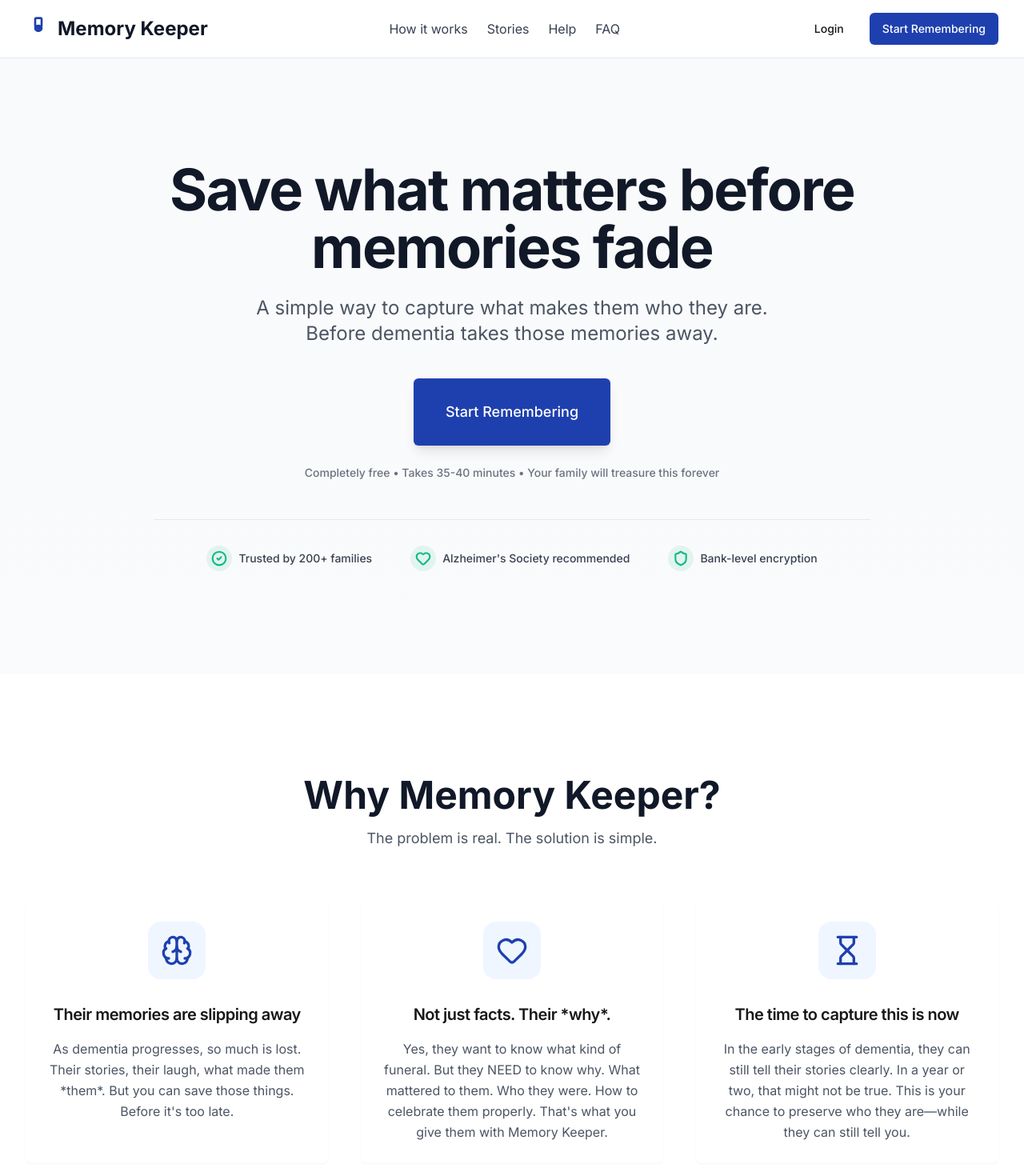
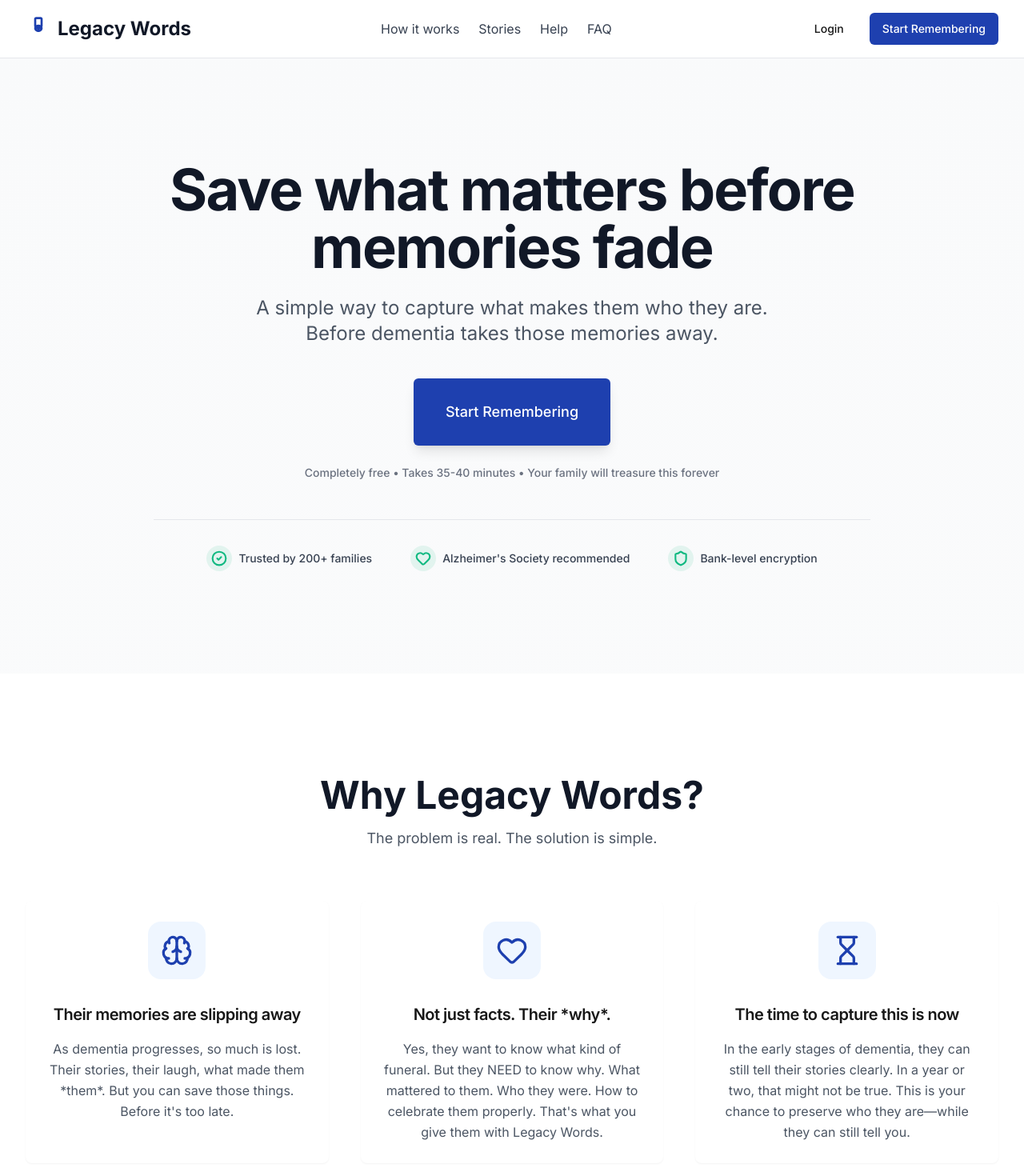
Before and after one commit to tryvailo/MKeeper, a Next.js app: page / in a window 1280 px wide. Shown: the top 1470 px of the page at 80% size. Built offline with nearby package versions, Linux system fonts and the light colour scheme.

Commit message:
Replace all remaining Memory Keeper references with Legacy Words

```diff
--- a/app/contact/page.tsx
+++ b/app/contact/page.tsx
@@ -180,7 +180,7 @@
                       required
                       value={formData.subject}
                       onChange={(e) => setFormData({ ...formData, subject: e.target.value })}
-                      placeholder="e.g., Question about Memory Keeper, Technical issue"
+                      placeholder="e.g., Question about Legacy Words, Technical issue"
                       className="mt-1"
                     />
                   </div>
--- a/app/dashboard/page.tsx
+++ b/app/dashboard/page.tsx
@@ -157,7 +157,7 @@
           <div className="flex justify-between items-center">
             <Link href="/" className="flex items-center gap-2 text-2xl font-bold text-gray-900">
               <MemoryKeeperLogo size={28} className="text-brand-blue" strokeWidth={2} />
-              Memory Keeper
+              Legacy Words
             </Link>
             <div className="flex items-center gap-4">
               <Link href="/help">
--- a/app/family/[token]/page.tsx
+++ b/app/family/[token]/page.tsx
@@ -73,7 +73,7 @@
         <div className="max-w-7xl mx-auto px-4 sm:px-6 lg:px-8 py-4">
           <div className="flex items-center gap-2 text-2xl font-bold text-gray-900">
             <MemoryKeeperLogo size={28} className="text-brand-blue" strokeWidth={2} />
-            Memory Keeper
+            Legacy Words
           </div>
         </div>
       </header>
--- a/app/layout.tsx
+++ b/app/layout.tsx
@@ -6,7 +6,7 @@
 const inter = Inter({ subsets: ["latin"] });
 
 export const metadata: Metadata = {
-  title: "Memory Keeper - Save their story before memories fade",
+  title: "Legacy Words - Save their story before memories fade",
   description: "A free tool for dementia families to capture their loved one's story—who they are, what matters to them—before memories fade. Share with family. Keep safe forever.",
 };
 
--- a/app/page.tsx
+++ b/app/page.tsx
@@ -45,7 +45,7 @@
           <div className="flex justify-between items-center py-4">
             <Link href="/" className="flex items-center gap-2 text-2xl font-bold text-gray-900">
               <MemoryKeeperLogo size={32} className="text-brand-blue" strokeWidth={2} />
-              Memory Keeper
+              Legacy Words
             </Link>
             <nav className="hidden md:flex items-center gap-6">
               <Link href="#how-it-works" className="text-gray-700 hover:text-gray-900">
@@ -123,7 +123,7 @@
       <section id="why" className="bg-white py-24 md:py-32">
         <div className="max-w-7xl mx-auto px-4 sm:px-6 lg:px-8">
           <div className="text-center mb-16">
-            <h2 className="text-4xl md:text-5xl font-bold text-gray-900 mb-4">Why Memory Keeper?</h2>
+            <h2 className="text-4xl md:text-5xl font-bold text-gray-900 mb-4">Why Legacy Words?</h2>
             <p className="text-lg text-gray-600 max-w-2xl mx-auto">
               The problem is real. The solution is simple.
             </p>
@@ -155,7 +155,7 @@
               </CardHeader>
               <CardContent>
                 <p className="text-gray-600 leading-relaxed text-center">
-                  Yes, they want to know what kind of funeral. But they NEED to know why. What mattered to them. Who they were. How to celebrate them properly. That&apos;s what you give them with Memory Keeper.
+                  Yes, they want to know what kind of funeral. But they NEED to know why. What mattered to them. Who they were. How to celebrate them properly. That&apos;s what you give them with Legacy Words.
                 </p>
               </CardContent>
             </Card>
@@ -203,7 +203,7 @@
               </CardHeader>
               <CardContent>
                 <p className="text-gray-700 leading-relaxed text-center">
-                  Memory Keeper guides them through 32 guided questions. Not clinical. Not scary. Just a conversation: &apos;What&apos;s your happiest memory?&apos; &apos;Who means the most to you?&apos; &apos;What are you proud of?&apos; It&apos;s therapy. It&apos;s love. It&apos;s capturing who they really are.
+                  Legacy Words guides them through 32 guided questions. Not clinical. Not scary. Just a conversation: &apos;What&apos;s your happiest memory?&apos; &apos;Who means the most to you?&apos; &apos;What are you proud of?&apos; It&apos;s therapy. It&apos;s love. It&apos;s capturing who they really are.
                 </p>
               </CardContent>
             </Card>
@@ -325,7 +325,7 @@
                   </div>
                   <h3 className="text-2xl md:text-3xl font-bold text-gray-900 mb-3">Early User Stories</h3>
                   <p className="text-gray-600 text-base max-w-xl mx-auto">
-                    Be one of the first to share how Memory Keeper helped preserve your family&apos;s stories.
+                    Be one of the first to share how Legacy Words helped preserve your family&apos;s stories.
                   </p>
                 </div>
 
@@ -373,7 +373,7 @@
           </div>
           <h2 className="text-4xl md:text-5xl font-bold text-gray-900 mb-6">This is always free. Always will be.</h2>
           <p className="text-xl text-gray-600 mb-10 max-w-2xl mx-auto leading-relaxed">
-            Memory Keeper is completely free for dementia families. No payment ever. No hidden fees. No catches.
+            Legacy Words is completely free for dementia families. No payment ever. No hidden fees. No catches.
           </p>
           <Link href="/sign-up">
             <Button size="lg" className="text-lg px-10 py-7 h-auto shadow-lg hover:shadow-xl transition-all duration-200 transform hover:scale-105">
@@ -389,20 +389,20 @@
           <div className="text-center mb-16">
             <h2 className="text-4xl md:text-5xl font-bold text-gray-900 mb-4">Questions? We Have Answers</h2>
             <p className="text-lg text-gray-600 max-w-2xl mx-auto">
-              Everything you need to know about Memory Keeper
+              Everything you need to know about Legacy Words
             </p>
           </div>
           <Accordion type="single" collapsible className="w-full space-y-4">
             <AccordionItem value="item-1" className="border border-gray-200 rounded-lg px-6 py-2 hover:border-brand-blue/30 transition-colors">
               <AccordionTrigger className="text-left font-semibold text-lg py-4">Is this a medical thing? Will it help with dementia?</AccordionTrigger>
               <AccordionContent className="text-gray-600 leading-relaxed pb-4">
-                No. Memory Keeper isn&apos;t treatment or therapy (though many families find it therapeutic). It&apos;s simply a way to capture their story—who they are, what matters to them—while they can still tell you clearly. Think of it like recording a video before a surgery: it&apos;s not the surgery, but it matters to have it just in case. If you&apos;re looking for medical support, talk to your GP or contact the Alzheimer&apos;s Society. We&apos;re here to help with the human side: preserving their voice, their values, their essence.
+                No. Legacy Words isn&apos;t treatment or therapy (though many families find it therapeutic). It&apos;s simply a way to capture their story—who they are, what matters to them—while they can still tell you clearly. Think of it like recording a video before a surgery: it&apos;s not the surgery, but it matters to have it just in case. If you&apos;re looking for medical support, talk to your GP or contact the Alzheimer&apos;s Society. We&apos;re here to help with the human side: preserving their voice, their values, their essence.
               </AccordionContent>
             </AccordionItem>
             <AccordionItem value="item-2" className="border border-gray-200 rounded-lg px-6 py-2 hover:border-brand-blue/30 transition-colors">
               <AccordionTrigger className="text-left font-semibold text-lg py-4">My parent is in advanced dementia. Is it too late?</AccordionTrigger>
               <AccordionContent className="text-gray-600 leading-relaxed pb-4">
-                It depends. If they can still have conversations—even brief ones—it&apos;s never too late. You can work with them at their pace. But honestly? The best time is early on, when they&apos;re most clear. If you&apos;re just diagnosed, we&apos;d suggest starting soon while you can still hear their full stories. If you&apos;re further along, you can still use Memory Keeper with family members telling stories *about* them. Not ideal, but something.
+                It depends. If they can still have conversations—even brief ones—it&apos;s never too late. You can work with them at their pace. But honestly? The best time is early on, when they&apos;re most clear. If you&apos;re just diagnosed, we&apos;d suggest starting soon while you can still hear their full stories. If you&apos;re further along, you can still use Legacy Words with family members telling stories *about* them. Not ideal, but something.
               </AccordionContent>
             </AccordionItem>
             <AccordionItem value="item-3" className="border border-gray-200 rounded-lg px-6 py-2 hover:border-brand-blue/30 transition-colors">
@@ -432,7 +432,7 @@
             <AccordionItem value="item-7" className="border border-gray-200 rounded-lg px-6 py-2 hover:border-brand-blue/30 transition-colors">
               <AccordionTrigger className="text-left font-semibold text-lg py-4">Will this always be free?</AccordionTrigger>
               <AccordionContent className="text-gray-600 leading-relaxed pb-4">
-                Yes. Memory Keeper is completely free for dementia families. Always will be. No payment ever. No hidden fees. No catches. We believe preserving memories shouldn&apos;t cost anything—especially when families are already dealing with so much.
+                Yes. Legacy Words is completely free for dementia families. Always will be. No payment ever. No hidden fees. No catches. We believe preserving memories shouldn&apos;t cost anything—especially when families are already dealing with so much.
               </AccordionContent>
             </AccordionItem>
           </Accordion>
@@ -444,9 +444,9 @@
         <div className="max-w-7xl mx-auto px-4 sm:px-6 lg:px-8 py-16">
           <div className="grid md:grid-cols-4 gap-8">
             <div>
-              <h3 className="font-semibold mb-4">Memory Keeper</h3>
+              <h3 className="font-semibold mb-4">Legacy Words</h3>
               <p className="text-sm text-gray-600">
-                Memory Keeper helps dementia families preserve what matters before memories fade. Free, private, forever.
+                Legacy Words helps dementia families preserve what matters before memories fade. Free, private, forever.
               </p>
             </div>
             <div>
@@ -497,7 +497,7 @@
             </div>
           </div>
           <div className="border-t border-gray-200 mt-8 pt-8 text-center text-sm text-gray-600">
-            © 2025 Memory Keeper. All rights reserved.
+            © 2025 Legacy Words. All rights reserved.
           </div>
         </div>
       </footer>
--- a/app/share/[token]/page.tsx
+++ b/app/share/[token]/page.tsx
@@ -76,7 +76,7 @@
           <div className="max-w-7xl mx-auto px-4 sm:px-6 lg:px-8 py-4">
             <div className="flex items-center gap-2">
               <MemoryKeeperLogo size={28} className="text-brand-blue" strokeWidth={2} />
-              <h1 className="text-xl font-bold">Memory Keeper</h1>
+              <h1 className="text-xl font-bold">Legacy Words</h1>
             </div>
           </div>
         </header>
@@ -109,7 +109,7 @@
         <div className="max-w-7xl mx-auto px-4 sm:px-6 lg:px-8 py-4">
           <div className="flex items-center gap-2">
             <MemoryKeeperLogo size={28} className="text-brand-blue" strokeWidth={2} />
-            <h1 className="text-xl font-bold">Memory Keeper</h1>
+            <h1 className="text-xl font-bold">Legacy Words</h1>
           </div>
         </div>
       </header>
@@ -118,7 +118,7 @@
         <div className="mb-8 text-center">
           <h1 className="text-3xl font-bold mb-2">Their Story</h1>
           <p className="text-gray-600">
-            A shared story from Memory Keeper
+            A shared story from Legacy Words
           </p>
         </div>
 
@@ -179,7 +179,7 @@
 
         {/* Footer */}
         <div className="mt-12 text-center text-sm text-gray-500">
-          <p>Generated via Memory Keeper</p>
+          <p>Generated via Legacy Words</p>
           <p className="mt-1">
             <a href="https://memorykeeper.app" className="text-brand-blue hover:underline">
               memorykeeper.app
```
